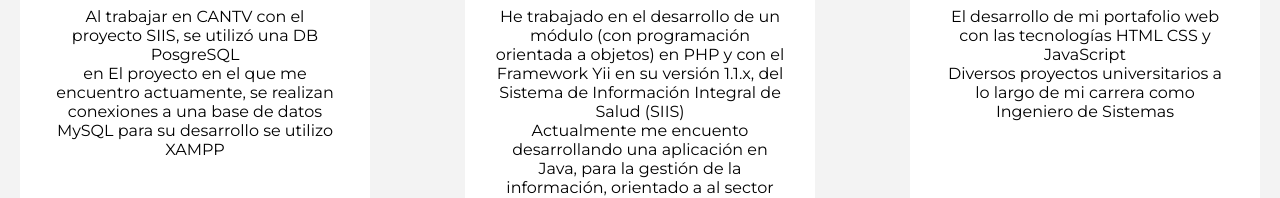
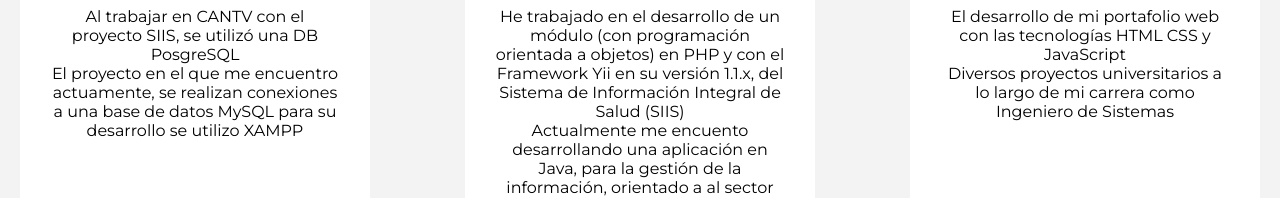
Before and after one commit to angelorojas650/portafolio-website, a plain HTML site: page index.html in a window 1280 px wide. Shown: the part 1905-2103 px from the top of the page. Drawn offline with Linux system fonts and the light colour scheme.

Commit message:
Update index.html

```diff
--- a/index.html
+++ b/index.html
@@ -89,7 +89,7 @@
                     <li>PosgreSQL</li>
                 </ul>
                 <p>Al trabajar en CANTV con el proyecto SIIS, se utilizó una DB PosgreSQL</p>
-                <p>en El proyecto en el que me encuentro actuamente, se realizan conexiones a una base de datos MySQL para su desarrollo se utilizo XAMPP</p>
+                <p>El proyecto en el que me encuentro actuamente, se realizan conexiones a una base de datos MySQL para su desarrollo se utilizo XAMPP</p>
             </div>
             <div class="habilidad">
                 <span class="icono"><i class="fa-solid fa-file-code"></i></span>
```
